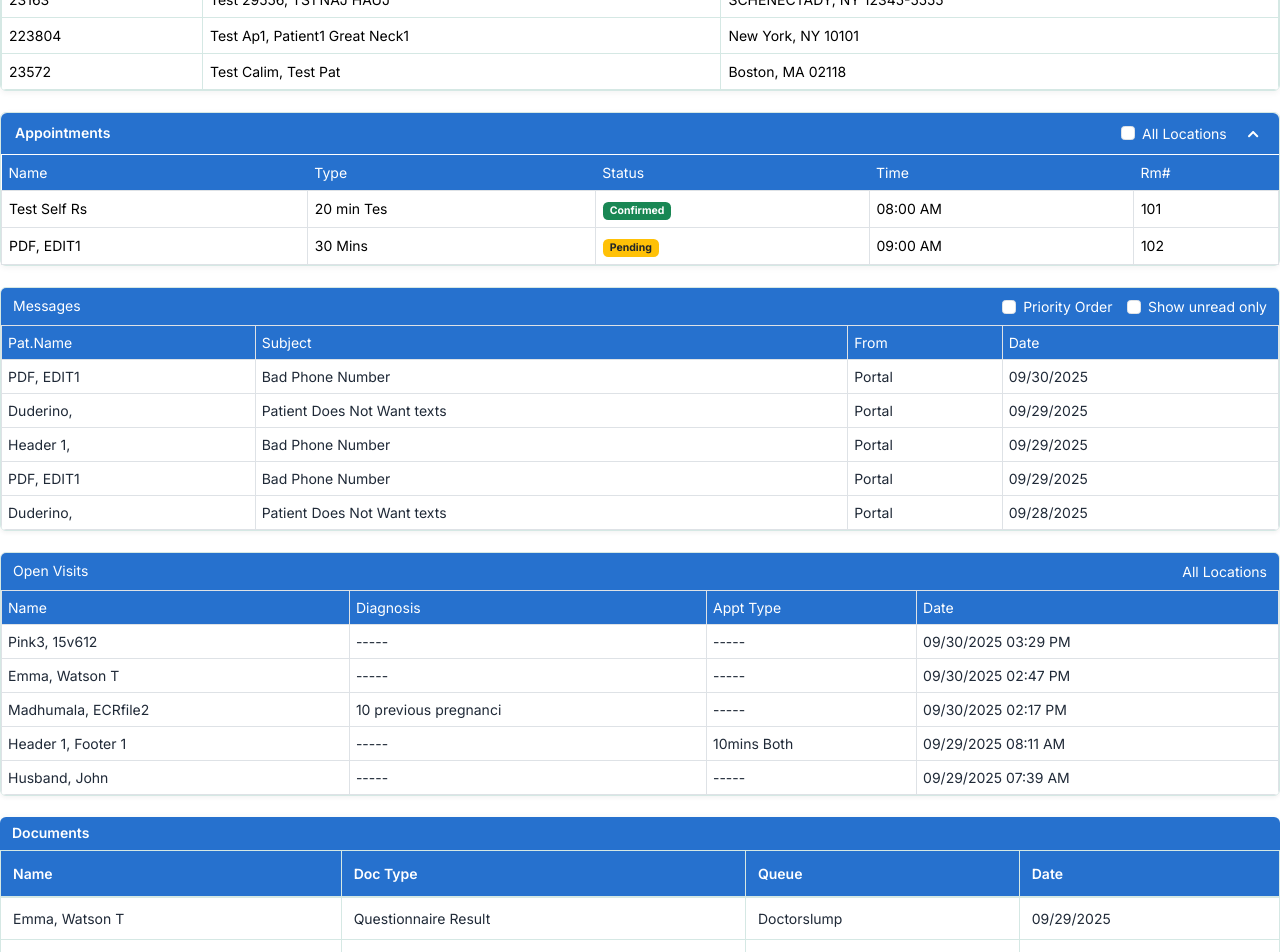
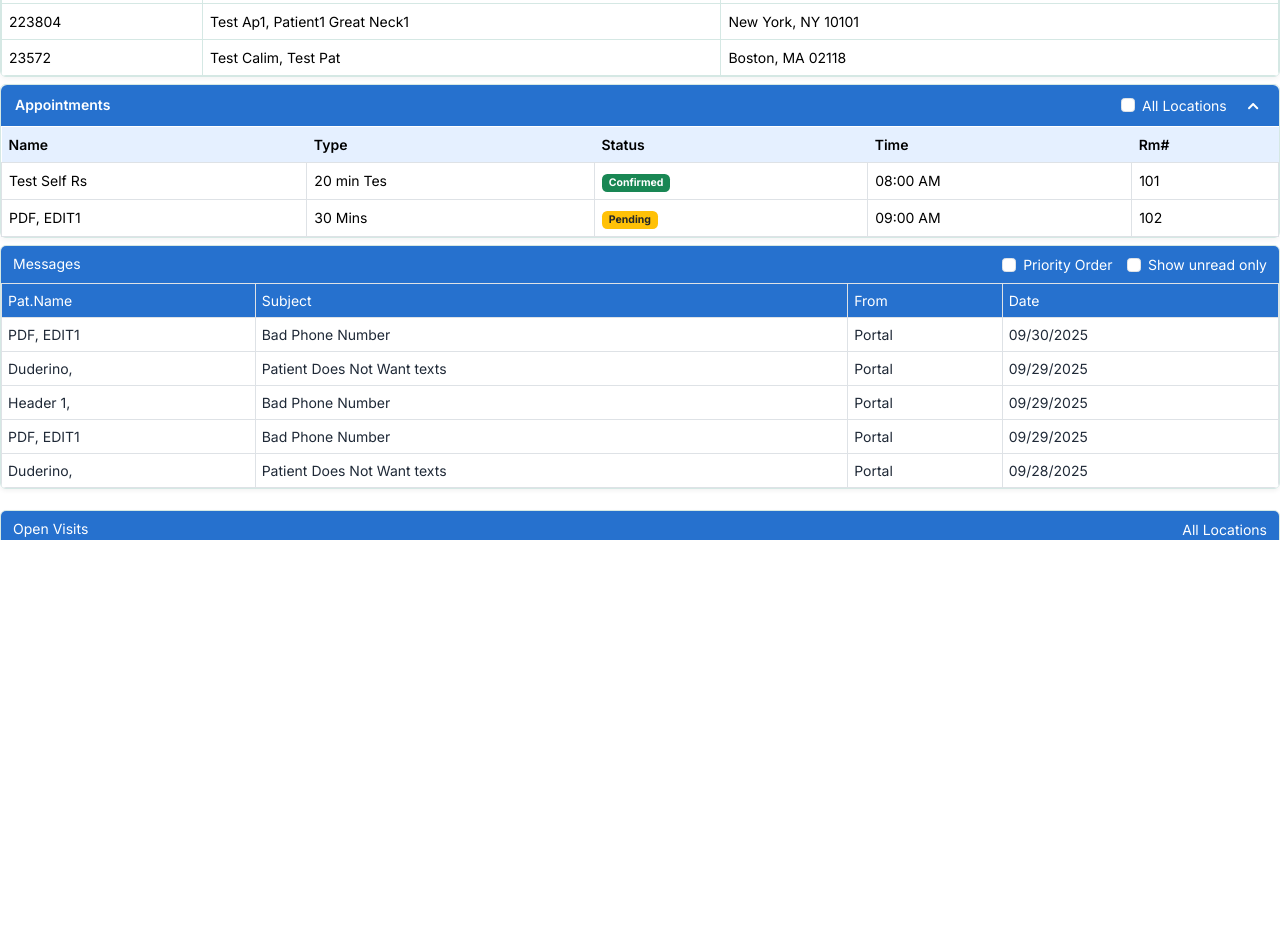
Before and after one commit to NagnathChivate/EHRMetaGen, a React (Vite) app: page / in a window 1280 px wide. Shown: the part 260-1212 px from the top of the page. After the commit the page ends 800 px from the top, so only its background shows below. Built offline with nearby package versions, Linux system fonts and the light colour scheme.

Commit message:
Dashboard

```diff
--- a/src/App.css
+++ b/src/App.css
@@ -1,5 +1,5 @@
 :root{
-  --header-bg: rgb(38, 113, 206);
+  --header-bg: #2671ce;
   --header-text: #ffffff;
   --button-hover: #319795;
 }
--- a/src/components/AppNavbar.jsx
+++ b/src/components/AppNavbar.jsx
@@ -7,7 +7,7 @@ import { NavLink } from "react-router-dom";
 export default function AppNavbar() {
   return (
     <Navbar className="Navbar p-0" expand="lg">
-      <div className="container-fluid fixed-top">
+      <div className="container-fluid">
         <Navbar.Brand as={NavLink} to="/">
           EHRMetaGen
         </Navbar.Brand>
--- a/src/pages/dashboard/Dashboard.css
+++ b/src/pages/dashboard/Dashboard.css
@@ -1,6 +1,4 @@
 :root {
-
-
   --row-even: #F7FFFE;
   --row-odd: #ffffff;
   --row-hover: #E8F8F5;
@@ -10,6 +8,8 @@
   --table-header-bg: #0d6efd;
   --header-text: #ffffff;
   --button-hover: #319795;
+  --table-header:#e5f0ff;
+  --tbl-color:#000;
 }
 
 /* Container */
@@ -109,9 +109,10 @@
 }
 
 .appointments-table thead th {
-    background-color: var(--header-bg);
-    color: var(--header-text);
+    background-color: var(--table-header);
+    color: var(--tbl-color);
     border: none;
+    font-weight: 600;
 }
 
 .appointments-table .table.table-bordered {
--- a/src/pages/dashboard/Dashboard.jsx
+++ b/src/pages/dashboard/Dashboard.jsx
@@ -1,6 +1,6 @@
+import "./Dashboard.css";
 import React, { useState } from "react";
-import { FaChevronUp, FaChevronDown } from "react-icons/fa";
-import "./Dashboard.css"; // scoped CSS for this component only
+import { FaChevronDown, FaChevronUp } from "react-icons/fa";
 
 const Dashboard = () => {
   const patients = [
@@ -161,7 +161,8 @@ const Dashboard = () => {
 
   return (
     <>
-      <div className="patient-search-container my-4">
+    <div className="ht_100">
+      <div className="patient-search-container my-2">
         {/* Header */}
         <div className="patient-search-header p-2 text-white">
           <h6 className="mb-0">Patient Search</h6>
@@ -230,7 +231,7 @@ const Dashboard = () => {
         </div>
       </div>
 
-      <div className="appointments-container my-4">
+      <div className="appointments-container my-2">
         <div className="appointments-header d-flex align-items-center justify-content-between px-3 py-2">
           <h6 className="mb-0 text-white">Appointments</h6>
 
@@ -312,7 +313,7 @@ const Dashboard = () => {
         )}
       </div>
 
-      <div className="message-container my-4">
+      <div className="message-container my-2">
         {/* Messages Section */}
         <div className="hospital-card mb-4">
           <div className="hospital-card-header d-flex justify-content-between align-items-center">
@@ -383,7 +384,7 @@ const Dashboard = () => {
         </div>
       </div>
 
-      <div className="document-container">
+      <div className="document-container my-2">
         <h2 className="document-title text-white">Documents</h2>
         <div className="table-responsive">
           <table className="document-table table-bordered">
@@ -408,6 +409,7 @@ const Dashboard = () => {
           </table>
         </div>
       </div>
+       </div>
     </>
   );
 };
```
